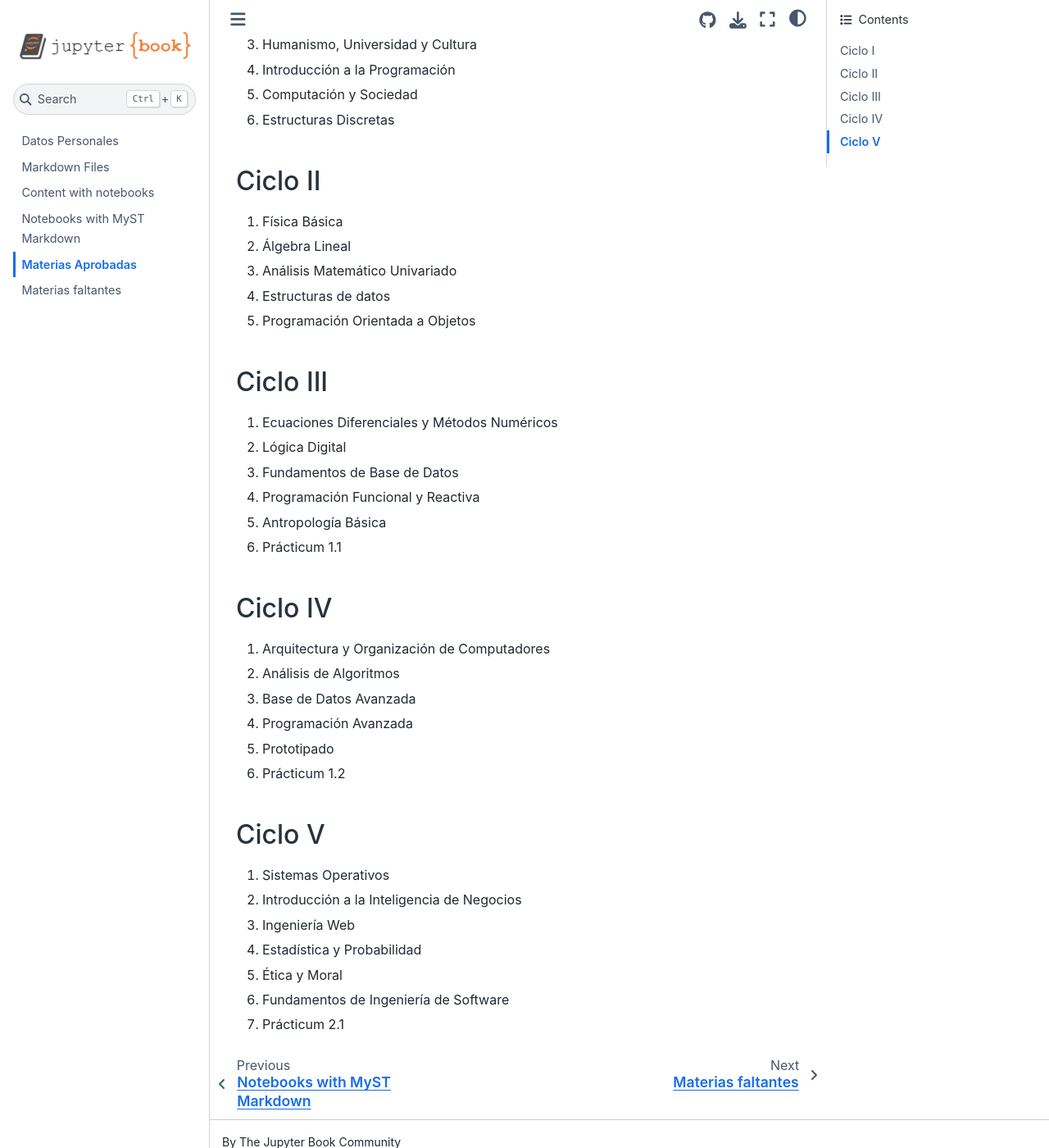
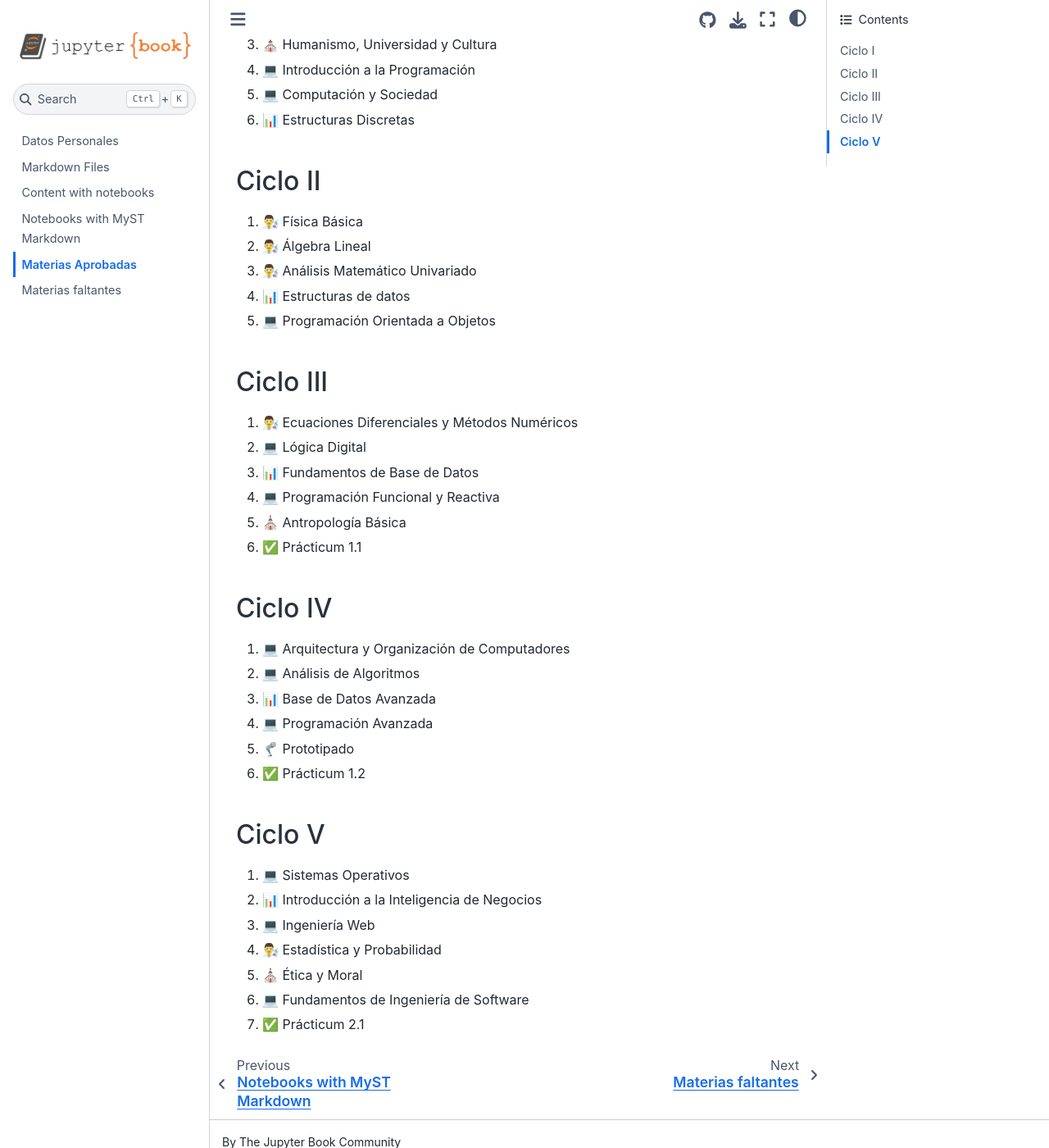
Before and after one commit to ALISrj/tutorial-repo, a Jupyter Book: the page built from aprobados.md, in a window 1280 px wide and 1400 px high, scrolled down 235 px. Shown: the whole window at 82% size. Built offline with Jupyter Book 1.0.4 settings and Sphinx 7.4.7 and the Sphinx Book theme 1.1.4, drawn with Linux system fonts in a browser that asks for light colours; some of the changed text lies outside the part shown.

Commit message:
Nuevos emogis

```diff
--- a/aprobados.md
+++ b/aprobados.md
@@ -2,45 +2,45 @@
 
 ## Ciclo I
 
-1. Fundamentos Computacionales
-2. Fundamentos Matemáticos
-3. Humanismo, Universidad y Cultura
-4. Introducción a la Programación
-5. Computación y Sociedad
-6. Estructuras Discretas
+1. 💻 Fundamentos Computacionales
+2. 👨‍🔬 Fundamentos Matemáticos
+3. ⛪ Humanismo, Universidad y Cultura
+4. 💻 Introducción a la Programación
+5. 💻 Computación y Sociedad
+6. 📊 Estructuras Discretas
 
 ## Ciclo II
 
-1. Física Básica
-2. Álgebra  Lineal
-3. Análisis Matemático Univariado
-4. Estructuras de datos
-5. Programación Orientada a Objetos
+1. 👨‍🔬 Física Básica
+2. 👨‍🔬 Álgebra  Lineal
+3. 👨‍🔬 Análisis Matemático Univariado
+4. 📊 Estructuras de datos
+5. 💻 Programación Orientada a Objetos
 
 ## Ciclo III
 
-1. Ecuaciones Diferenciales y Métodos Numéricos
-2. Lógica Digital
-3. Fundamentos de Base de Datos
-4. Programación Funcional y Reactiva
-5. Antropología Básica
-6. Prácticum 1.1
+1. 👨‍🔬 Ecuaciones Diferenciales y Métodos Numéricos
+2. 💻 Lógica Digital
+3. 📊 Fundamentos de Base de Datos
+4. 💻 Programación Funcional y Reactiva
+5. ⛪ Antropología Básica
+6. ✅ Prácticum 1.1
 
 ## Ciclo IV
 
-1. Arquitectura y Organización de Computadores
-2. Análisis de Algoritmos
-3. Base de Datos Avanzada
-4. Programación Avanzada
-5. Prototipado
-6. Prácticum 1.2
+1. 💻 Arquitectura y Organización de Computadores
+2. 💻 Análisis de Algoritmos
+3. 📊 Base de Datos Avanzada
+4. 💻 Programación Avanzada
+5. 🦿 Prototipado
+6. ✅ Prácticum 1.2
 
 ## Ciclo V
 
-1. Sistemas Operativos
-2. Introducción a la Inteligencia de Negocios
-3. Ingeniería Web
-4. Estadística y Probabilidad
-5. Ética y Moral
-6. Fundamentos de Ingeniería de Software
-7. Prácticum 2.1
+1. 💻 Sistemas Operativos
+2. 📊 Introducción a la Inteligencia de Negocios
+3. 💻 Ingeniería Web
+4. 👨‍🔬 Estadística y Probabilidad
+5. ⛪ Ética y Moral
+6. 💻 Fundamentos de Ingeniería de Software
+7. ✅ Prácticum 2.1
```
